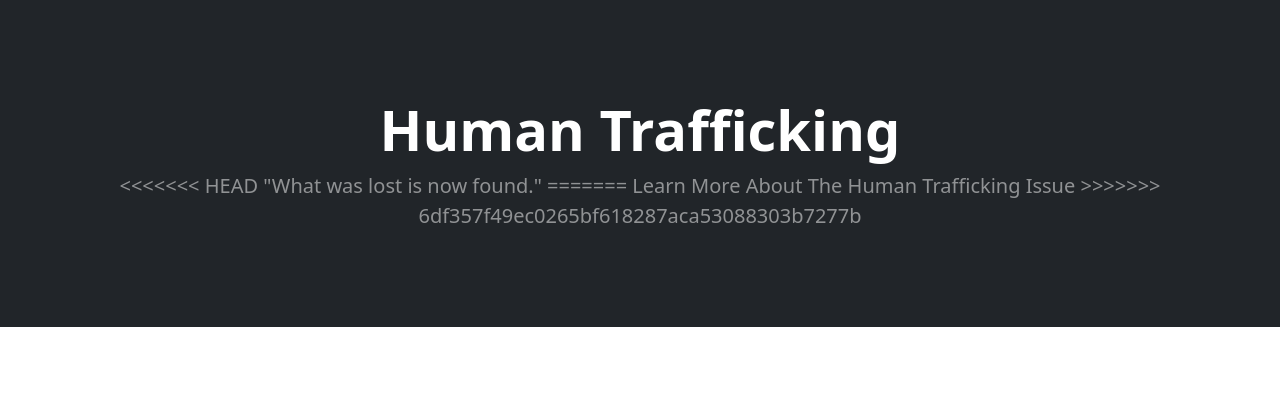
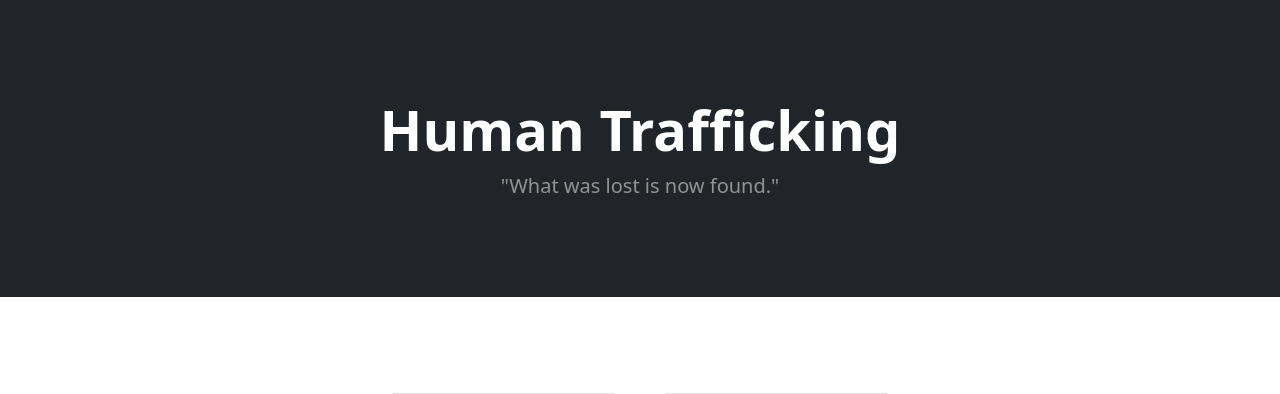
Before and after one commit to oliverescobar/missingPersons, a Django app: page / in a window 1280 px wide; the page is wider, and only the part inside the window is pictured. Shown: the part 102-496 px from the top of that part. Run offline with Django 4.2, Linux system fonts and the light colour scheme; grey boxes labelled with a size stand in for pictures from a placeholder-image service; some libraries are stand-ins or nearby versions.

Commit message:
datemissings

```diff
--- a/missingPersons/templates/homepages/homepage.html
+++ b/missingPersons/templates/homepages/homepage.html
@@ -83,11 +83,7 @@
         <div class="text-center text-white">
           <h1 class="display-4 fw-bolder">Human Trafficking</h1>
           <p class="lead fw-normal text-white-50 mb-0">
-<<<<<<< HEAD
             "What was lost is now found."
-=======
-            Learn More About The Human Trafficking Issue
->>>>>>> 6df357f49ec0265bf618287aca53088303b7277b
           </p>
         </div>
       </div>
@@ -191,7 +187,7 @@
 <<<<<<< HEAD
                   <h5 class="fw-bolder">Found On 12/05/2020</h5>
 =======
-                  <h5 class="fw-bolder">Brenda Gomaz</h5>
+                  <h5 class="fw-bolder">Brenda Gomez</h5>
                    <!-- Date Missing -->
                    07/23/2004
 >>>>>>> 6df357f49ec0265bf618287aca53088303b7277b
```
